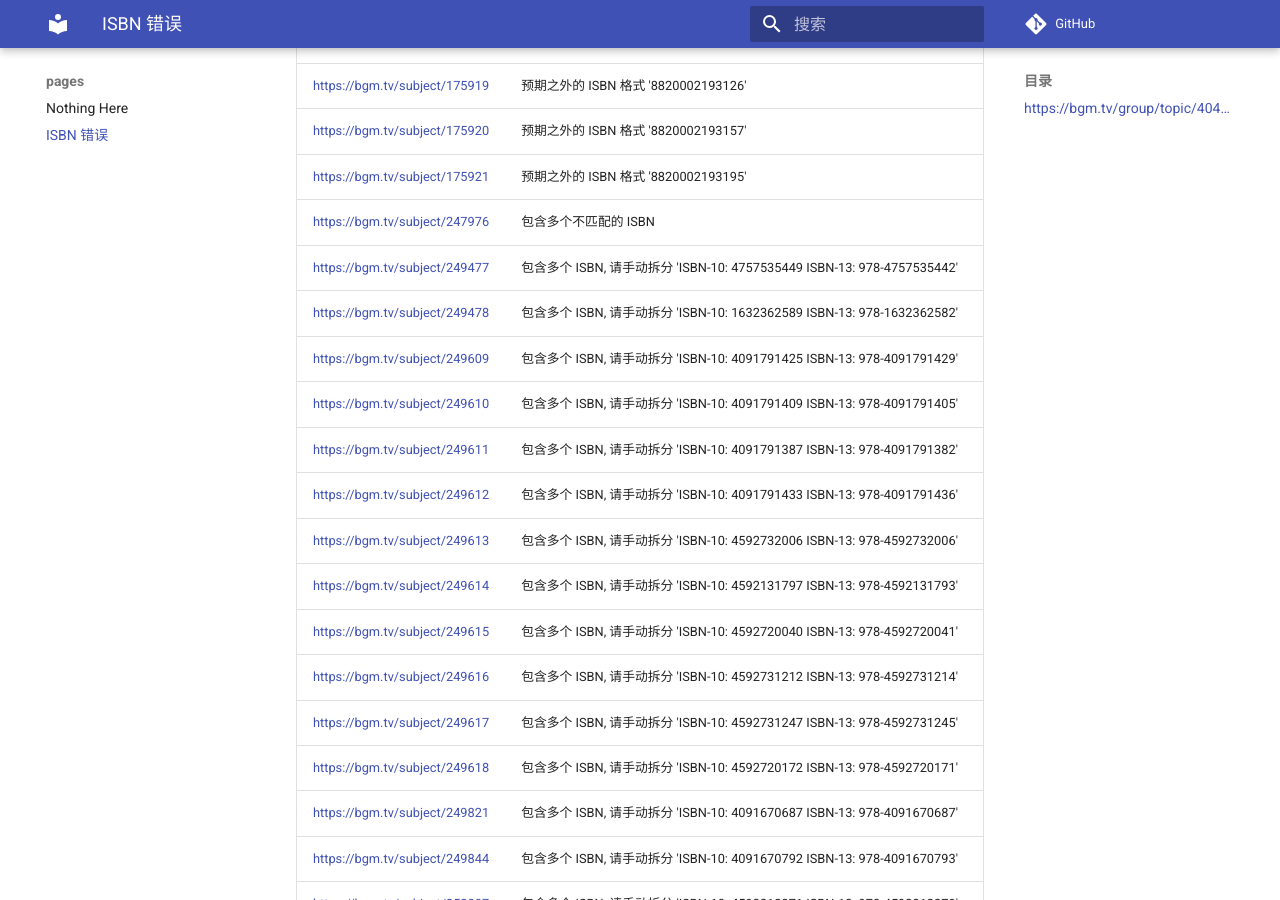
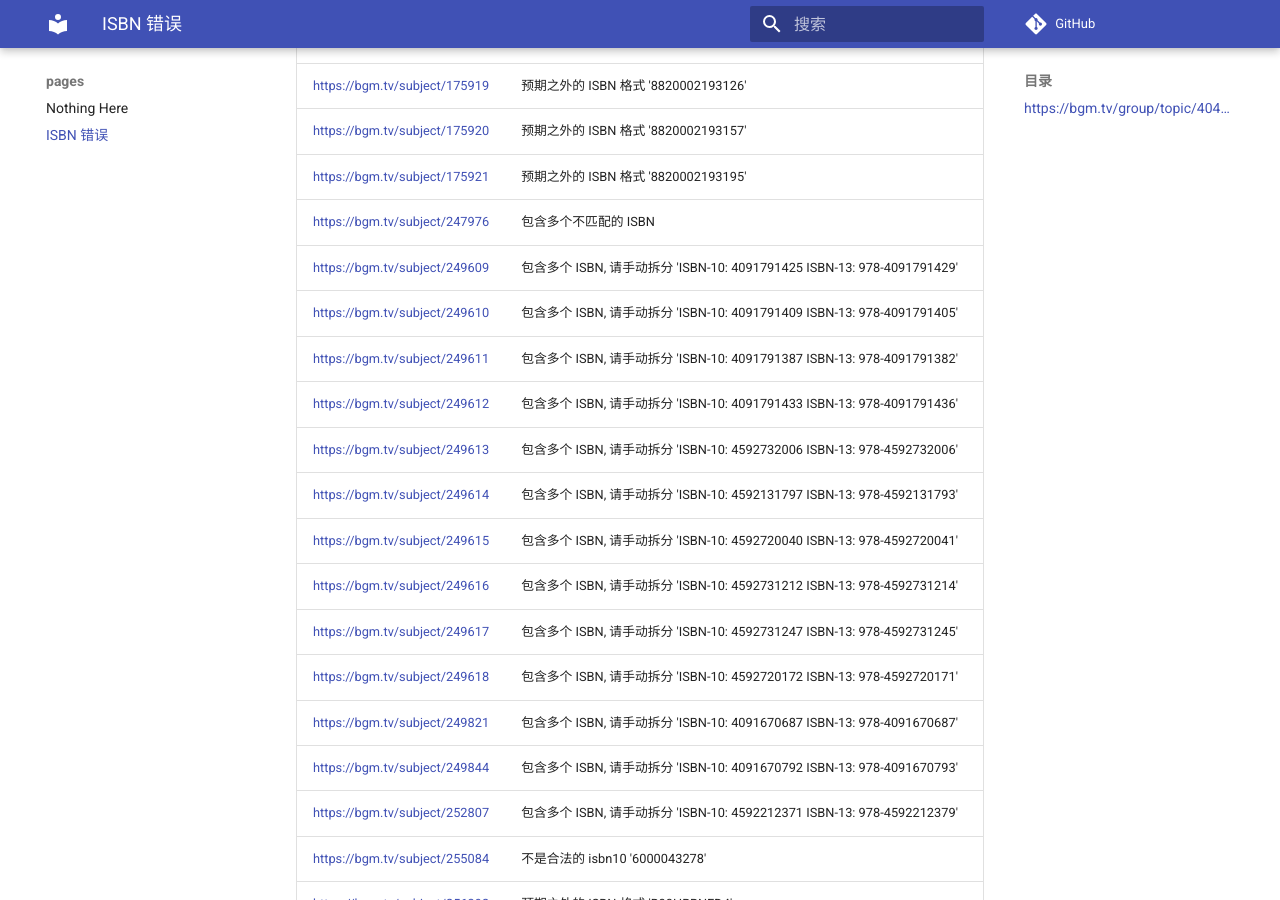
Before and after one commit to trim21/bangumi-pages, an MkDocs documentation site: the page built from docs/isbn.md, in a window 1280 px wide and 900 px high, scrolled down 2710 px. Built offline with MkDocs 1.6.1 and Material for MkDocs 9.7.7, drawn with Linux system fonts in a browser that asks for light colours; comment, search, counter and statistics services are not loaded.

Commit message:
update isbn.md

```diff
--- a/docs/isbn.md
+++ b/docs/isbn.md
@@ -63,8 +63,6 @@ total 476
 | <https://bgm.tv/subject/175920> | 预期之外的 ISBN 格式 '8820002193157' |
 | <https://bgm.tv/subject/175921> | 预期之外的 ISBN 格式 '8820002193195' |
 | <https://bgm.tv/subject/247976> | 包含多个不匹配的 ISBN |
-| <https://bgm.tv/subject/249477> | 包含多个 ISBN, 请手动拆分 'ISBN-10: 4757535449 ISBN-13: 978-4757535442' |
-| <https://bgm.tv/subject/249478> | 包含多个 ISBN, 请手动拆分 'ISBN-10: 1632362589 ISBN-13: 978-1632362582' |
 | <https://bgm.tv/subject/249609> | 包含多个 ISBN, 请手动拆分 'ISBN-10: 4091791425 ISBN-13: 978-4091791429' |
 | <https://bgm.tv/subject/249610> | 包含多个 ISBN, 请手动拆分 'ISBN-10: 4091791409 ISBN-13: 978-4091791405' |
 | <https://bgm.tv/subject/249611> | 包含多个 ISBN, 请手动拆分 'ISBN-10: 4091791387 ISBN-13: 978-4091791382' |
```
Also changed, not shown: other parts of docs/isbn.md (+1 -1 lines).
